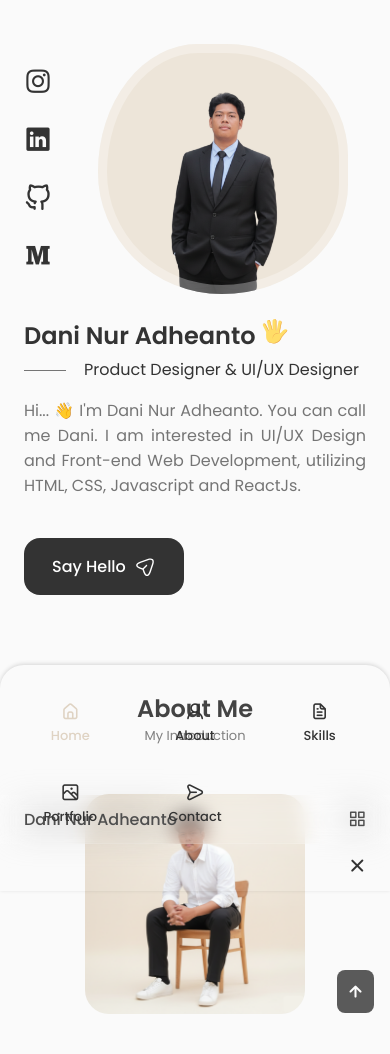
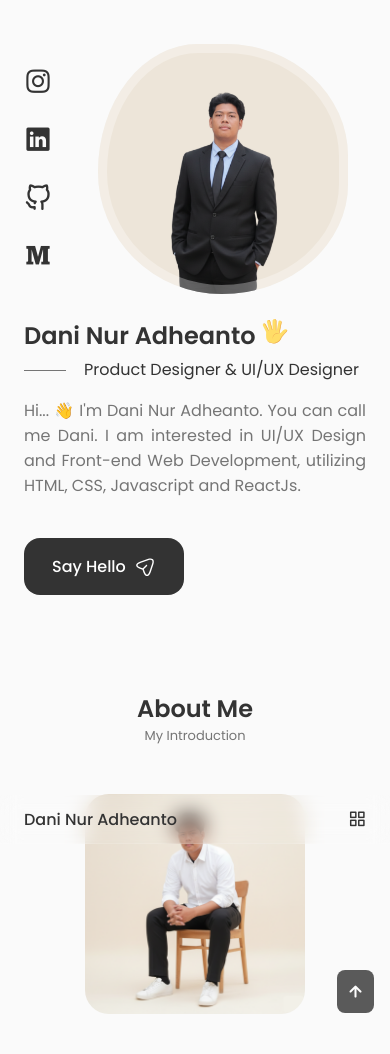
Before and after one commit to DaniNurAdheanto/portofolio-dani, a React (Create React App) app: page / in a window 390 px wide. Shown: the top 1054 px of the page. Built offline with nearby package versions, Linux system fonts and the light colour scheme.

Commit message:
Refactor header styles: enhance menu transition effects and adjust grid layout

```diff
--- a/src/components/header/header.css
+++ b/src/components/header/header.css
@@ -88,19 +88,23 @@
         padding: 2rem 1.5rem 4rem;
         box-shadow: 0 -1px 4px rgba(0, 0, 0, 0.15);
         border-radius: 1.5rem 1.5rem 0 0;
-        transition: .3s;
+        opacity: 0;
+        transform: translateY(12px);
+        transition: opacity .3s ease, transform .3s ease, bottom .3s ease;
     }
 
     /* Show Menu */
     .show-menu{
         bottom: 0;
+        opacity: 1;
+        transform: translateY(0);
     }
 
 
     .nav_list{
         display: grid;
-        grid-template-columns: repeat(3, 1fr);
-        gap: 2rem;
+        grid-template-columns: repeat(3, minmax(0, 1fr));
+        gap: 1.5rem;
     }
 
     .nav_icon{
```
